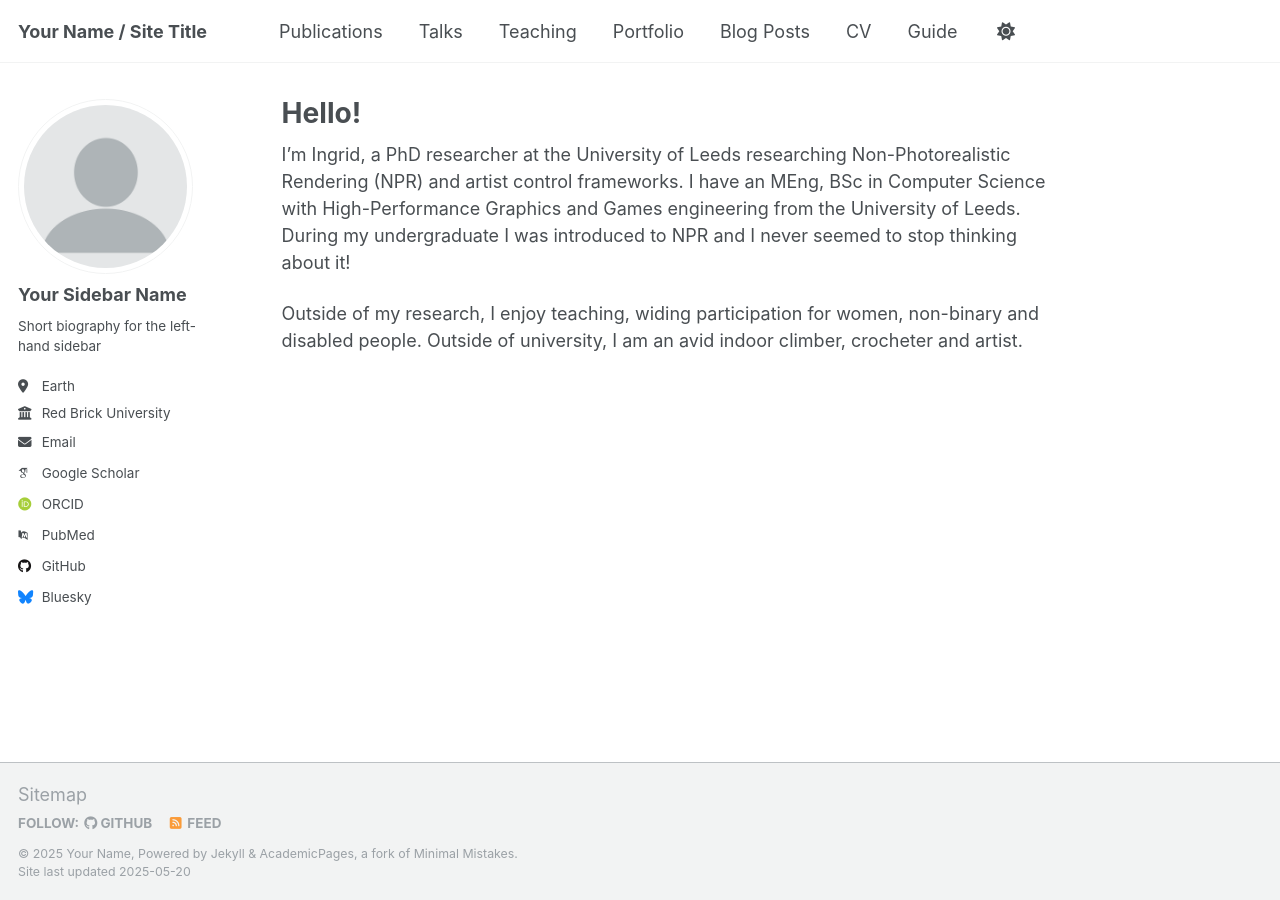
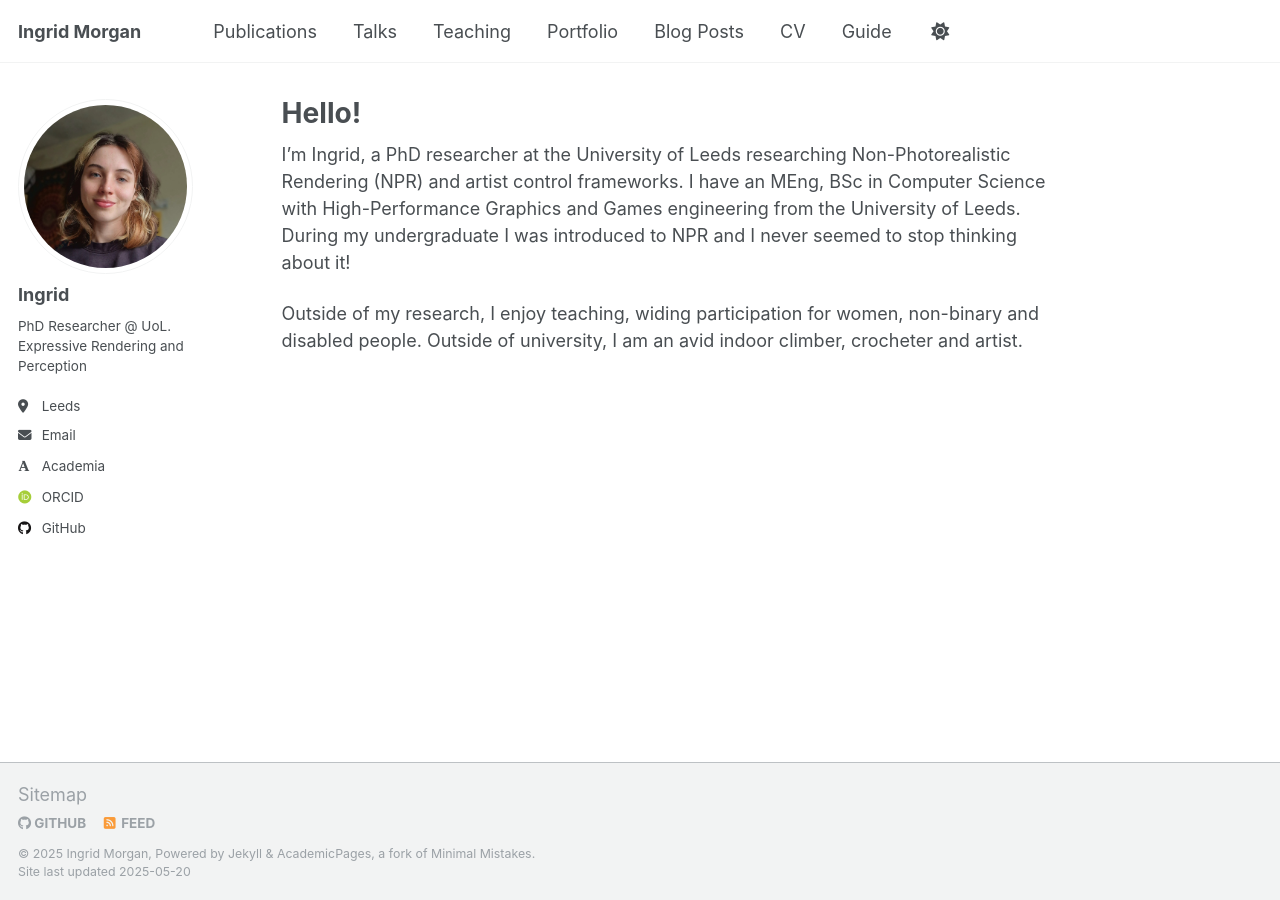
Before and after one commit to IngridMorg/ingridmorg.github.io, a Jekyll site: the page built from _pages/about.md, in a window 1280 px wide. Built offline with Jekyll 4.4.1, drawn with Linux system fonts in a browser that asks for light colours; some web fonts are replaced.

Commit message:
updated the config file

```diff
--- a/_config.yml
+++ b/_config.yml
@@ -7,38 +7,38 @@
 # server process.
 
 # Basic Site Settings
-locale                   : "en-US"
+locale                   : "en-UK"
 site_theme               : "default"
-title                    : "Your Name / Site Title"
+title                    : "Ingrid Morgan"
 title_separator          : "-"
-name                     : &name "Your Name"
-description              : &description "personal description"
-url                      : https://academicpages.github.io # the base hostname & protocol for your site e.g. "https://[your GitHub username].github.io" or if you already have some other page hosted on Github then use "https://[your GitHub username].github.io/[Your Repo Name]"
+name                     : &name "Ingrid Morgan"
+description              : &description ""
+url                      : https://ingridmorg.github.io # the base hostname & protocol for your site e.g. "https://[your GitHub username].github.io" or if you already have some other page hosted on Github then use "https://[your GitHub username].github.io/[Your Repo Name]"
 baseurl                  : "" # the subpath of your site, e.g. "/blog"
-repository               : "academicpages/academicpages.github.io"
+repository               : "ingridmorg/ingridmorg.github.io"
 
 # Site Author - The following control what appear as part of the author content on the side bar.
 #               If a field is blank the icon and link will not appear, otherwise it will be shown.
 #               Additional customization can be done by editing /_includes/author-profile.html
 author:
   # Biographic information
-  avatar           : "profile.png"
-  name             : "Your Sidebar Name"
+  avatar           : "my_photos/me.jpg"
+  name             : "Ingrid"
   pronouns         : # example: "she/her"
-  bio              : "Short biography for the left-hand sidebar"
-  location         : "Earth"
-  employer         : "Red Brick University"
+  bio              : "PhD Researcher @ UoL. Expressive Rendering and Perception"
+  location         : "Leeds"
+  employer         : #
   uri              : # URL
-  email            : "none@example.org"
+  email            : "sc20iecm@leeds.ac.uk"
 
   # Academic websites
-  academia         : # URL
+  academia         : "https://vcg.leeds.ac.uk/profiles/ingrid-morgan/"
   arxiv            : # URL - Update with the correct link to your profile
-  googlescholar    : "https://scholar.google.com/citations?user=PS_CX0AAAAAJ"
+  googlescholar    : #
   impactstory      : # URL
-  orcid            : "http://orcid.org/yourorcidurl"
+  orcid            : "https://orcid.org/0009-0004-9004-7861"
   semantic         : # URL
-  pubmed           : "https://www.ncbi.nlm.nih.gov/pubmed/?term=john+snow"
+  pubmed           : #
   researchgate     : # URL
   scopus           : # URL
 
@@ -46,12 +46,12 @@
   bitbucket        : # Username - Update with your username on the site
   codepen          : # Username
   dribbble         : # Username
-  github           : "academicpages"
+  github           : "ingridmorg"
   kaggle           : # Username
   stackoverflow    : # User number or user number and name (i.e., use "1" or "1/jeff-atwood")
 
   # Social media
-  bluesky          : "bsky.app" # Replace this with you Bluesky username
+  bluesky          : # Replace this with you Bluesky username
   facebook         : # Username
   flickr           : # Username
   foursquare       : # Username
@@ -84,6 +84,8 @@
     title: 'Journal Articles'
   conferences:
     title: 'Conference Papers'
+  posters:
+    title: 'Posters'
 
 # Site Settings
 teaser                   :  # filename of teaser fallback teaser image placed in /images/, .e.g. "500x300.png"
```
Also changed, not shown: images/my_photos/me.jpg (added).
